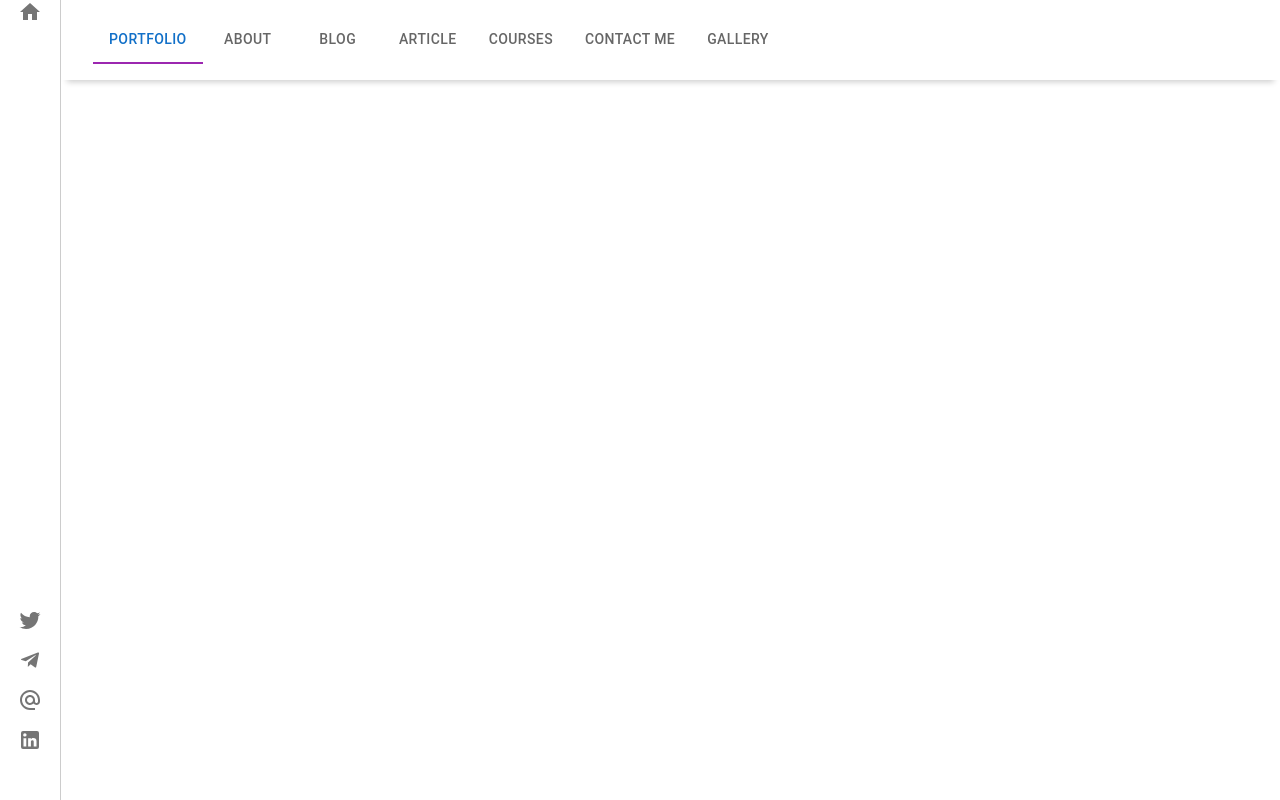
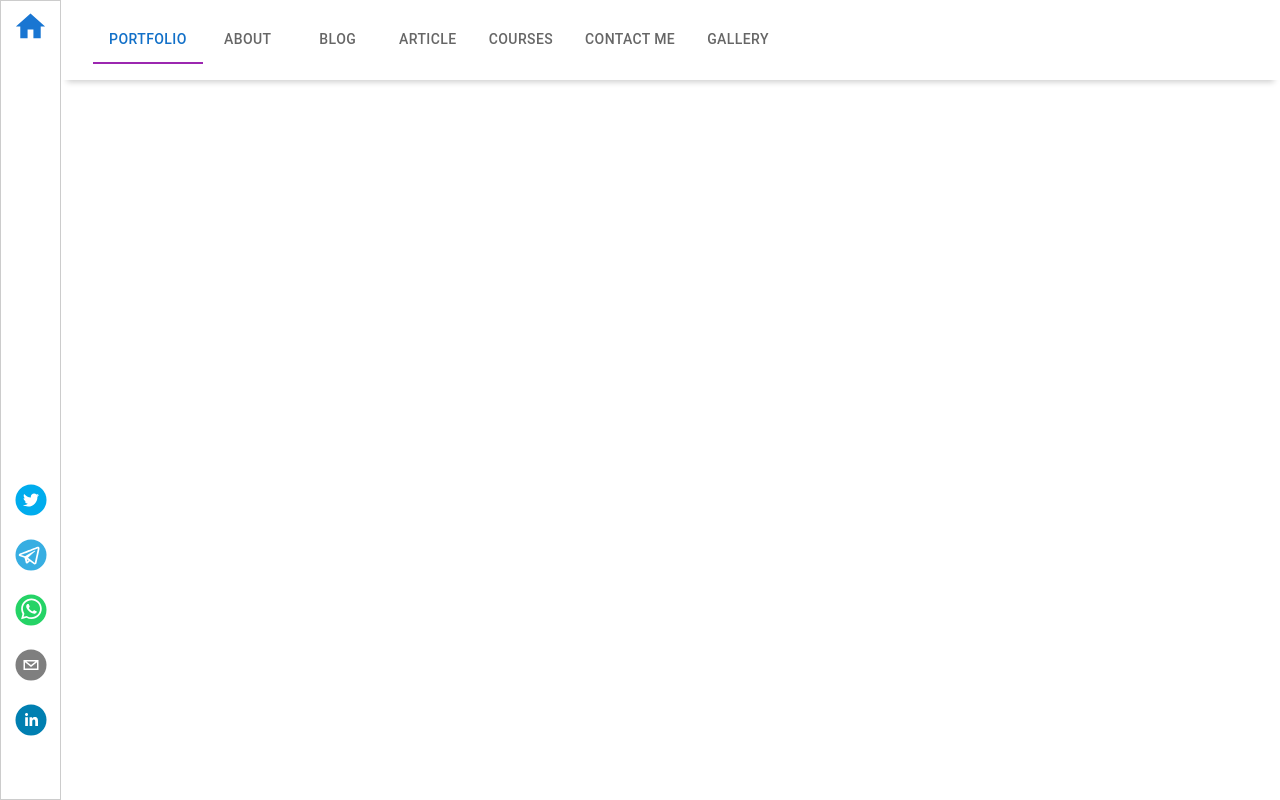
Before and after one commit to MohammadRostami71/Academic-Portfolio, a React (Create React App) app: page / in a window 1280 px wide. Built offline with nearby package versions, Linux system fonts and the light colour scheme.

Commit message:
💄🎨 : sidebar icons

```diff
--- a/package.json
+++ b/package.json
@@ -22,6 +22,7 @@
     "react-router-dom": "^6.6.1",
     "react-scripts": "5.0.1",
     "react-share": "^4.4.1",
+    "react-social-icons": "^5.15.0",
     "react-toastify": "^9.1.1",
     "swr": "^2.0.0",
     "typescript": "^4.9.4",
--- a/src/config/socialMedia.json
+++ /dev/null
@@ -1,22 +0,0 @@
-[
-  {
-    "id": 1,
-    "title": "twitter",
-    "url": "https://twitter.com"
-  },
-  {
-    "id": 2,
-    "title": "telegram",
-    "url": "https://t.me/Mohammad_Rostami71"
-  },
-  {
-    "id": 3,
-    "title": "gmail",
-    "url": "mohammad.rostami13@gmail.com"
-  },
-  {
-    "id": 4,
-    "title": "linkedin",
-    "url": "https://www.linkedin.com/in/mohammad-rostam"
-  }
-]
--- /dev/null
+++ b/src/config/socialMedia.ts
@@ -0,0 +1,5 @@
+ export const linkedin="https://www.linkedin.com/in/mohammad-rostam";
+ export const twitter="https://twitter.com";
+ export const telegram="https://t.me/Mohammad_Rostami_B";
+ export const email="mohammad.rostami13@gmail.com";
+ export const whatsapp="MohammadRostami";
--- a/src/layout/SideBar/index.tsx
+++ b/src/layout/SideBar/index.tsx
@@ -1,45 +1,58 @@
 import React from "react";
 
 import {Box} from "@mui/material";
+import HomeIcon from '@mui/icons-material/Home';
 
-import HomeIcon from '@mui/icons-material/Home';
-import TwitterIcon from '@mui/icons-material/Twitter';
-import LinkedInIcon from '@mui/icons-material/LinkedIn';
-import TelegramIcon from '@mui/icons-material/Telegram';
-import AlternateEmailIcon from '@mui/icons-material/AlternateEmail';
-
-import socialConfig from './../../config/socialMedia.json';
+import {TwitterIcon,TelegramIcon, TwitterShareButton,TelegramShareButton,LinkedinShareButton,LinkedinIcon,EmailIcon,EmailShareButton,
+    WhatsappShareButton,WhatsappIcon} from "react-share";
+import {email, linkedin, telegram, twitter, whatsapp} from "../../config/socialMedia";
 import useStyles from "./useStyles";
-
-interface socialMedia {
-    title: string,
-    id: number,
-    url: string
-}
+import {useNavigate} from "react-router-dom";
 
 const SideBar: React.FC = () => {
     const classes = useStyles();
-    const mediaData =socialConfig as socialMedia[];
-
-    const socialClickHandler = (id:number)=> {
-        const socialUrl = mediaData.find(md => md.id === id)?.url;
-        window.open(socialUrl,'_blank')
-    };
-
+    const title = 'GitHub';
+    const navigate = useNavigate();
     return (
         <Box className={classes.sideBarMainContainer}>
             <Box>
-                <HomeIcon color="action"/>
+                <HomeIcon color="primary" fontSize='large' onClick={() => navigate('/')}/>
             </Box>
 
             <Box>
-                <TwitterIcon onClick={() => socialClickHandler(1)} color="action"/>
+                <TwitterShareButton
+                    url={twitter}
+                    title={title}
+                >
+                    <TwitterIcon size={32} round />
+                </TwitterShareButton>
 
-                <TelegramIcon onClick={() => socialClickHandler(2)} color="action"/>
+                <TelegramShareButton
+                    url={telegram}
+                    title={title}
+                >
+                    <TelegramIcon size={32} round />
+                </TelegramShareButton>
 
-                <AlternateEmailIcon onClick={() => socialClickHandler(3)} color="action"/>
+                <WhatsappShareButton
+                    url={whatsapp}
+                    title={title}
+                    separator=":: "
+                >
+                    <WhatsappIcon size={32} round />
+                </WhatsappShareButton>
 
-                <LinkedInIcon onClick={() => socialClickHandler(4)} color="action"/>
+                <EmailShareButton
+                    url={email}
+                    subject={title}
+                    body="body"
+                >
+                    <EmailIcon size={32} round />
+                </EmailShareButton>
+
+                <LinkedinShareButton url={linkedin}>
+                    <LinkedinIcon size={32} round />
+                </LinkedinShareButton>
             </Box>
         </Box>
     )
--- a/src/layout/SideBar/useStyles.ts
+++ b/src/layout/SideBar/useStyles.ts
@@ -8,7 +8,8 @@ const useStyles = makeStyles(() => ({
         alignItems:'center',
         width:'4rem',
         height:'100vh',
-        borderRight:'1px solid #ccc',
+        border:'1px solid #ccc',
+        padding:'0.5rem 0',
 
         '& .MuiBox-root:nth-child(2)':{
             display:'flex',
```
